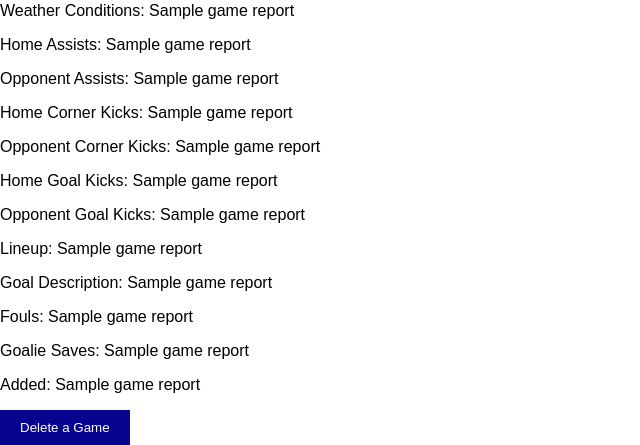
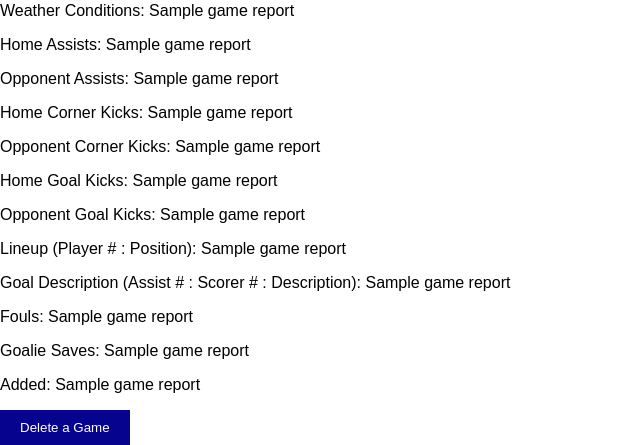
Before and after one commit to mopaws/SoccerStats, a Flask app: page /gameReport in a window 1280 px wide. Shown: the part 473-918 px from the top of the page, without its empty margins (0-640 px from the left). Run offline with Flask 3, Linux system fonts and the light colour scheme; tables that the repository leaves empty hold one stand-in row (values such as "Sample post"); a database or web service that is not in the repository returns one stand-in record (values such as "Sample title"); some libraries are stand-ins or nearby versions.

Commit message:
Update gameReport.html

```diff
--- a/templates/gameReport.html
+++ b/templates/gameReport.html
@@ -17,8 +17,8 @@
             <p class = "italics">Opponent Corner Kicks: {{ game[9] }}</p>
             <p class = "italics">Home Goal Kicks: {{ game[10] }}</p>
             <p class = "italics">Opponent Goal Kicks: {{ game[11] }}</p>
-            <p class = "italics">Lineup: {{ game[12] }}</p>
-            <p class = "italics">Goal Description: {{ game[13] }}</p>
+            <p class = "italics">Lineup (Player # : Position): {{ game[12] }}</p>
+            <p class = "italics">Goal Description (Assist # : Scorer # : Description): {{ game[13] }}</p>
             <p class = "italics">Fouls: {{ game[14] }}</p>
             <p class = "italics">Goalie Saves: {{ game[15] }}</p>
             <p class = "italics">Added: {{ game[16] }}</p>
```
